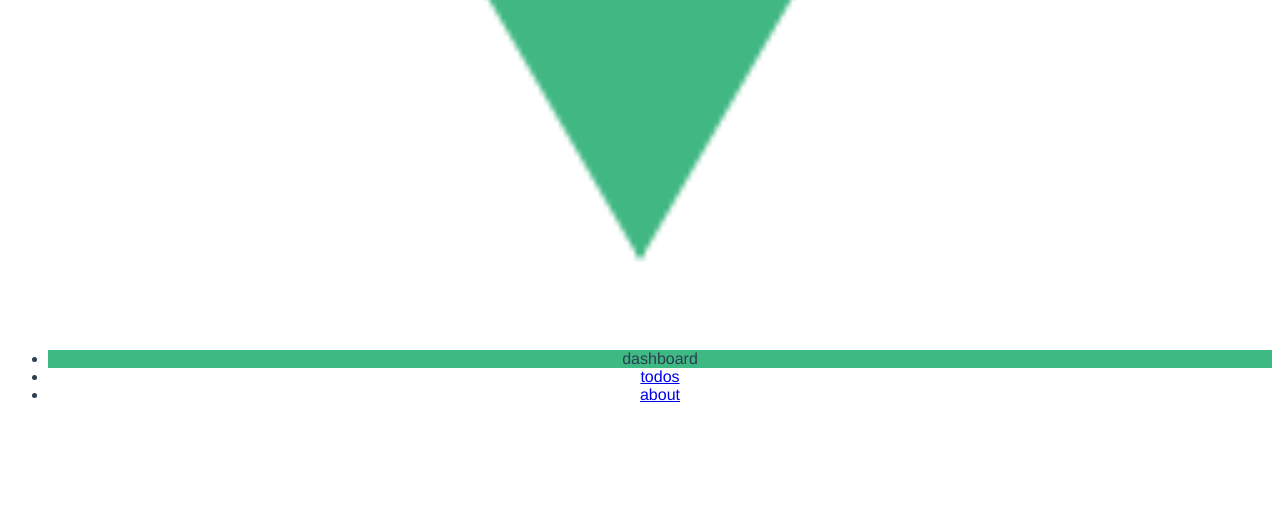
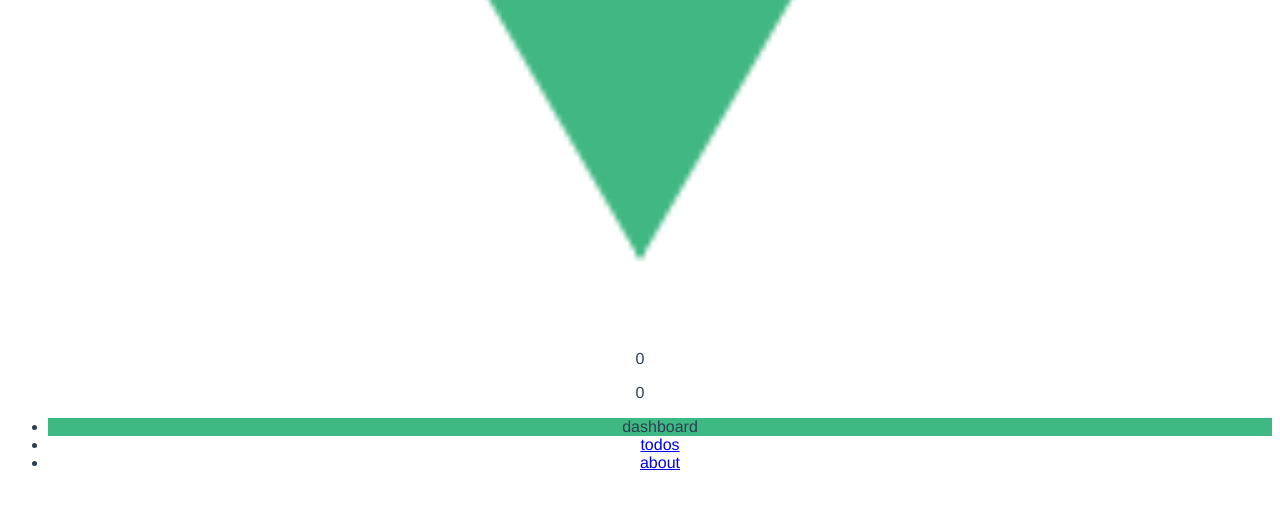
Before and after one commit to RenektonChr/vite-study, a Vue app: page /base-directory/ in a window 1280 px wide. Shown: the part 730-1238 px from the top of the page. Built offline with nearby package versions, Linux system fonts and the light colour scheme; the HTML template or start-up script is replaced by a standard one.

Commit message:
vue router和vuex的基本使用

```diff
--- a/package.json
+++ b/package.json
@@ -8,7 +8,8 @@
   "dependencies": {
     "mitt": "^2.1.0",
     "vue": "^3.0.4",
-    "vue-router": "^4.0.2"
+    "vue-router": "^4.0.2",
+    "vuex": "^4.0.0-rc.2"
   },
   "devDependencies": {
     "vite": "^1.0.0-rc.13",
--- a/src/App.vue
+++ b/src/App.vue
@@ -1,16 +1,33 @@
 <template>
   <img alt="Vue logo" src="./assets/logo.png" height="1000" />
+  <!-- 传统写法 -->
+  <p @click="$store.commit('add')">{{ $store.state.count }}</p>
+  <!-- Vue3写法 -->
+  <p @click="add">{{ count }}</p>
   <!-- <Todos /> -->
   <router-view></router-view>
 </template>
 
 <script>
 import Todos from './components/todos/Todos.vue'
+import { useStore } from 'vuex'
+import { toRefs } from 'vue'
 
 export default {
   name: 'App',
   components: {
     Todos
+  },
+  setup() {
+    const store = useStore()
+    function add() {
+      store.commit('add')
+    }
+
+    return {
+      ...toRefs(store.state),
+      add
+    }
   }
 }
 </script>
--- a/src/main.js
+++ b/src/main.js
@@ -7,6 +7,7 @@ import Todos from './components/todos/Todos.vue'
 import Dashboard from './components/Dashboard.vue'
 import NavLink from './components/NavLink.vue'
 import { createRouter, createWebHashHistory, createWebHistory } from 'vue-router'
+import { createStore } from 'vuex'
 
 // 实例的创建方式发生了变化
 const router = createRouter({
@@ -49,8 +50,22 @@ router.addRoute('about', {
   component: () =>  import('./components/AboutInfo.vue')
 })
 
+const store = createStore({
+  state() {
+    return {
+      count: 0
+    }
+  },
+  mutations: {
+    add(state) {
+      state.count++;
+    }
+  }
+})
+
 createApp(App)
 .use(router)
+.use(store)
 .component('comp', {
   render() {
     return h('div', 'I am a comp!')
```
Also changed, not shown: 1 other file (tests, documents, lock files or other folders).
